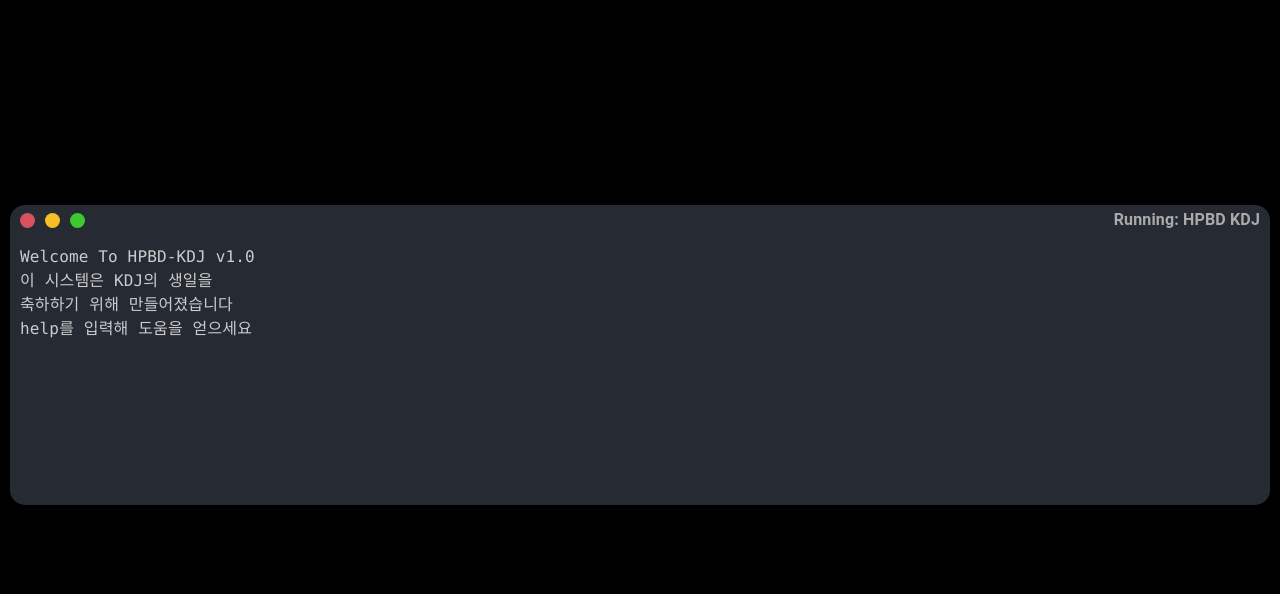
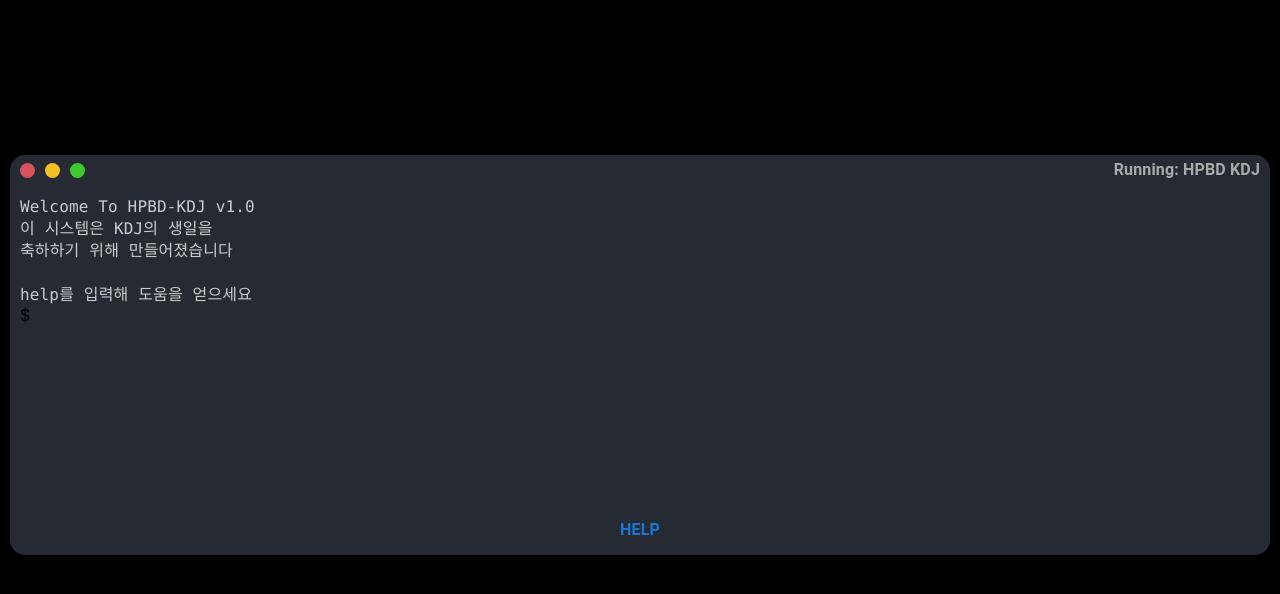
Before and after one commit to hajun-myoung/hpbd-kdj, a React (Create React App) app: page / in a window 1280 px wide. Shown: the top 594 px of the page. Built offline with nearby package versions, Linux system fonts and the light colour scheme.

Commit message:
[Create]Default Buttons, few functions

```diff
--- a/src/App.css
+++ b/src/App.css
@@ -63,6 +63,7 @@ body {
 #centerbox {
   animation: max-sizing 0.7s forwards 1s;
   width: 100%;
+  height: 0px;
   overflow: hidden;
 }
 
@@ -71,7 +72,7 @@ body {
     height: 0px;
   }
   to {
-    height: 300px;
+    height: 400px;
   }
 }
 
@@ -131,9 +132,10 @@ body {
 
 .codebox #codeContent {
   width: 100%;
-  height: 100%;
+  height: 320px;
   padding: 10px;
   box-sizing: border-box;
+  overflow-y: scroll;
 }
 
 #codeContent p {
@@ -141,3 +143,20 @@ body {
   font-family: "Fira Mono", Consolas, Menlo, Monaco, "Courier New", Courier,
     monospace;
 }
+
+.codebox #selectors {
+  height: 50px;
+  display: flex;
+  align-items: center;
+  justify-content: space-evenly;
+  padding-left: 10px;
+  padding-right: 10px;
+}
+
+.choice p {
+  font-weight: bold;
+}
+
+p.code {
+  height: 22px;
+}
--- a/src/Pages/HomePage.jsx
+++ b/src/Pages/HomePage.jsx
@@ -1,16 +1,35 @@
 import Box from "@mui/material/Box";
+import Button from "@mui/material/Button";
 import Typography from "@mui/material/Typography";
 
-import { useState } from "react";
+import { useCallback, useState } from "react";
 
 export default function HomePage() {
   const [lineData, setLineData] = useState([
-    <Typography>Welcome To HPBD-KDJ v1.0</Typography>,
-    <Typography>이 시스템은 KDJ의 생일을</Typography>,
-    <Typography>축하하기 위해 만들어졌습니다</Typography>,
-    <Typography />,
-    <Typography>help를 입력해 도움을 얻으세요</Typography>,
+    <Typography className="code">Welcome To HPBD-KDJ v1.0</Typography>,
+    <Typography className="code">이 시스템은 KDJ의 생일을</Typography>,
+    <Typography className="code">축하하기 위해 만들어졌습니다</Typography>,
+    <Typography className="code" />,
+    <Typography className="code">help를 입력해 도움을 얻으세요</Typography>,
   ]);
+
+  const [choices, setChoices] = useState(["help"]);
+
+  const newLineWriter = useCallback((content) => {
+    if (content === "clear") {
+      setLineData([]);
+    } else if (content === "help") {
+      setChoices(["help", "login", "get_cele", "clear"]);
+      setLineData((prev) => [
+        ...prev,
+        <Typography className="code">help 사용 가능한 명령어 보기</Typography>,
+        <Typography className="code">login 로그인하기</Typography>,
+        <Typography className="code">get_cele 축하받기</Typography>,
+        <Typography className="code">clear 명령 창 지우기</Typography>,
+        <Typography className="code" />,
+      ]);
+    }
+  }, []);
 
   return (
     <Box id="wrapper" className="centeralize">
@@ -26,7 +45,24 @@ export default function HomePage() {
               <Typography>Running: HPBD KDJ</Typography>
             </Box>
           </Box>
-          <Box id="codeContent">{lineData}</Box>
+          <Box id="codeContent">
+            {lineData}
+            <Box id="cursor">
+              $ <Box id="cursorBox" />
+            </Box>
+          </Box>
+          <Box id="selectors">
+            {choices?.map((choice) => (
+              <Button
+                className="choice"
+                onClick={() => {
+                  newLineWriter(choice);
+                }}
+              >
+                <Typography>{choice}</Typography>
+              </Button>
+            ))}
+          </Box>
         </Box>
       </Box>
     </Box>
```
